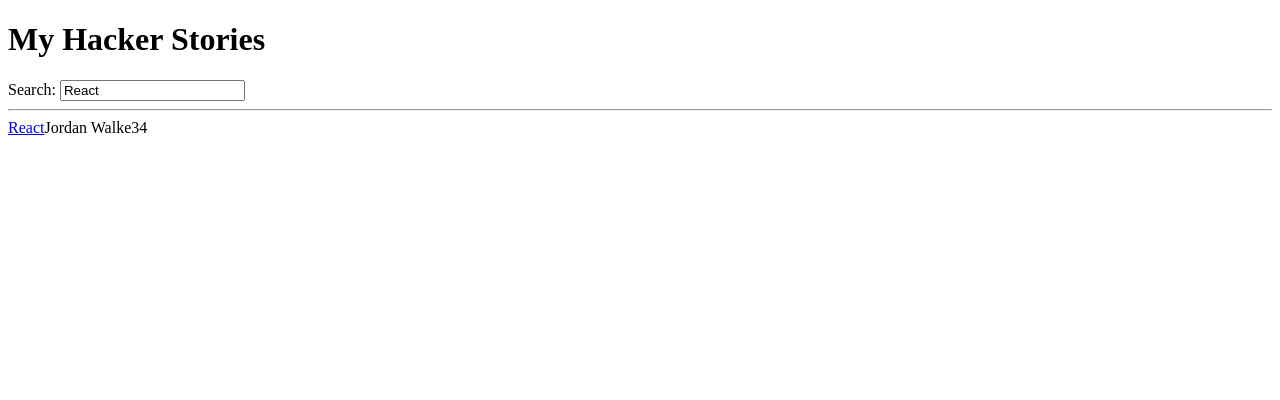
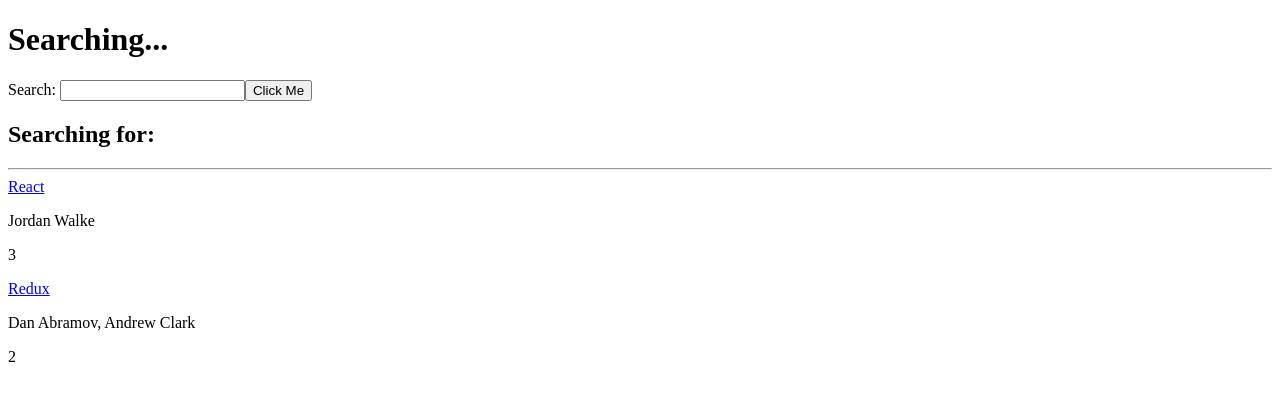
Before and after one commit to sameerthecoder94/create-react-app-fundamentals, a React (Create React App) app: page / in a window 1280 px wide. Shown: the top 400 px of the page. Built offline with nearby package versions, Linux system fonts and the light colour scheme.

Commit message:
created multiple components and separation of concern

```diff
--- a/src/App.js
+++ b/src/App.js
@@ -1,70 +1,31 @@
-import React, { useState, useEffect } from 'react';
-
-console.log(React);
-console.log('I am starting your application!');
+import { useState, useEffect } from 'react';
+import List from './components/List';
+import { stories } from './components/storiesData';
 
 const App = () => {
-  const stories = [
-    {
-      title: 'React',
-      url: 'https://reactjs.org/',
-      author: 'Jordan Walke',
-      num_comments: 3,
-      points: 4,
-      objectID: 0,
-    },
-    {
-      title: 'Redux',
-      url: 'https://redux.js.org/',
-      author: 'Dan Abramov, Andrew Clark',
-      num_comments: 2,
-      points: 5,
-      objectID: 1,
-    },
-  ];
-
-  // const stories = 'My story';
-
-  console.log('I have just entered into App component!');
   const [state, setState] = useState('');
 
   useEffect(() => {
     localStorage.setItem('myCat', 'Hello I am from localstorage');
   });
 
-  console.log(state);
-
   const handleChange = (e) => {
-    console.log('I have just entered into handleChange function');
     setState(e.target.value);
-    console.log(state);
   };
 
   const handleClick = () => {
     setState('hello');
   };
 
-  console.log(state);
-  console.log('I am entering into JSX!');
-
   return (
     <div>
       <h1>Searching...</h1>
       <label htmlFor='search'>Search: </label>
       <input type='text' id='search' onChange={handleChange} />
-
       <button onClick={handleClick}>Click Me</button>
-
       <h2>Searching for: {state.a}</h2>
-
       <hr />
-
-      {stories.map((item) => (
-        <div key={item.objectID}>
-          <h2>{item.title}</h2>
-          <p>{item.author}</p>
-        </div>
-      ))}
+      <List stories={stories}>hello</List>
     </div>
   );
 };
--- /dev/null
+++ b/src/components/List.js
@@ -0,0 +1,13 @@
+const List = ({ stories }) => {
+  return stories.map((item) => (
+    <div key={item.objectID}>
+      <span>
+        <a href={item.url}>{item.title}</a>
+      </span>
+      <p>{item.author}</p>
+      <p>{item.num_comments}</p>
+    </div>
+  ));
+};
+
+export default List;
--- /dev/null
+++ b/src/components/storiesData.js
@@ -0,0 +1,18 @@
+export const stories = [
+  {
+    title: 'React',
+    url: 'https://reactjs.org/',
+    author: 'Jordan Walke',
+    num_comments: 3,
+    points: 4,
+    objectID: 0,
+  },
+  {
+    title: 'Redux',
+    url: 'https://redux.js.org/',
+    author: 'Dan Abramov, Andrew Clark',
+    num_comments: 2,
+    points: 5,
+    objectID: 1,
+  },
+];
```
Also changed, not shown: src/index.js (+4 -4 lines).
